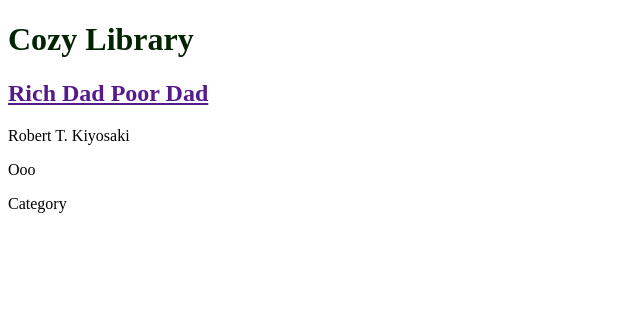
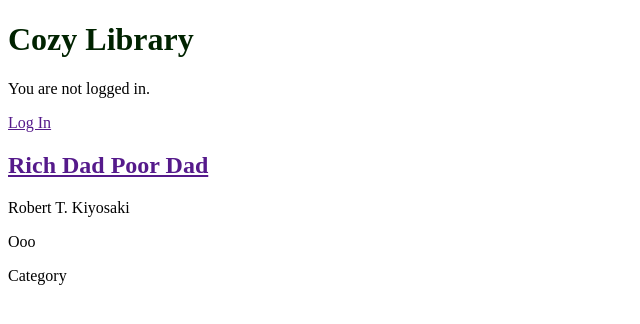
Before and after one commit to DEV-RAPHAEL/cozylibrary, a Django app: page /book/1/ in a window 1280 px wide. Shown: the top 324 px of the page, without its empty margins (0-640 px from the left). Run offline with Django 4.2, Linux system fonts and the light colour scheme; data comes from the database, SQL or seed files in the repository.

Commit message:
Add login and logout link

```diff
--- a/templates/base.html
+++ b/templates/base.html
@@ -13,6 +13,18 @@
     <body>
         <header>
             <h1><a href="{% url 'home' %}">Cozy Library</a></h1>
+            {% if user.is_superuser %}
+            <h2><a href="{% url 'book_new' %}">+ Add New Book</a></h2>
+            {% endif %}
+
+
+            {% if user.is_authenticated %}
+                <p>Hi {{ user.username }}!</p>
+                <p><a href="">Log out</a></p>
+            {% else %}
+                <p>You are not logged in.</p>
+                <a href="">Log In</a>
+            {% endif %}
         </header>
         <section>
             {% block content %}
```
